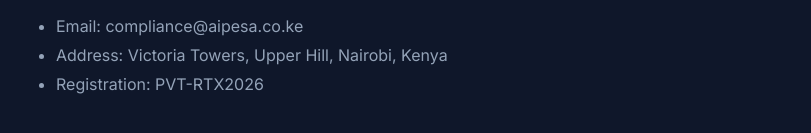
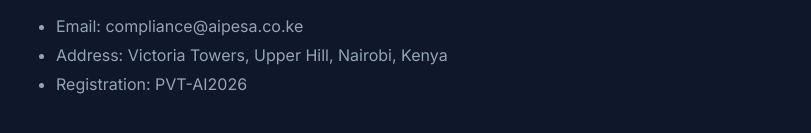
Before and after one commit to lewisnakhungu/remotask-task, a React (Vite) app: page /terms in a window 1280 px wide. Shown: the part 859-992 px from the top of the page, without its empty margins (232-1043 px from the left). Built offline with nearby package versions, Linux system fonts and the light colour scheme.

Commit message:
Finalize AIPesa branding details

```diff
--- a/src/pages/Landing.jsx
+++ b/src/pages/Landing.jsx
@@ -149,7 +149,7 @@ export default function Landing() {
             <Link to="/terms" style={{ color: 'var(--text-dim)', textDecoration: 'none' }}>Terms</Link>
             <span style={{ color: 'var(--text-dim)', textDecoration: 'none' }}>compliance@aipesa.co.ke</span>
         </div>
-        <p>© 2026 AIPESA. All rights reserved. | Nairobi, Kenya | PVT-RTX2026</p>
+        <p>© 2026 AIPESA. All rights reserved. | Nairobi, Kenya | PVT-AI2026</p>
       </footer>
     </div>
   );
--- a/src/pages/Legal.jsx
+++ b/src/pages/Legal.jsx
@@ -45,7 +45,7 @@ export default function Legal() {
           <ul style={{ paddingLeft: '1.5rem' }}>
             <li>Email: compliance@aipesa.co.ke</li>
             <li>Address: Victoria Towers, Upper Hill, Nairobi, Kenya</li>
-            <li>Registration: PVT-RTX2026</li>
+            <li>Registration: PVT-AI2026</li>
           </ul>
         </div>
       </div>
```
